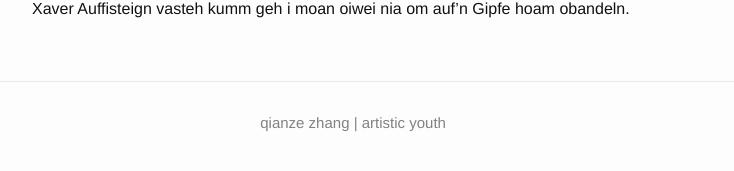
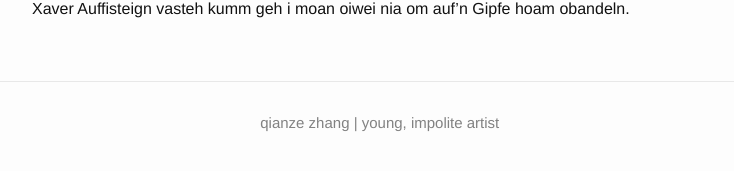
Before and after one commit to midzer/urban-theme, a Jekyll site: the page built from about.md, in a window 1280 px wide. Shown: the part 553-724 px from the top of the page, without its empty margins (268-1002 px from the left). Built offline with Jekyll 4.4.1, drawn with Linux system fonts in a browser that asks for light colours.

Commit message:
Update _config.yml

```diff
--- a/_config.yml
+++ b/_config.yml
@@ -2,7 +2,7 @@
 title: qianze zhang
 email: your-email@domain.com
 description: > # this means to ignore newlines until "baseurl:"
-  qianze zhang | artistic youth
+  qianze zhang | young, impolite artist
 baseurl: "" # the subpath of your site, e.g. /blog/
 url: "http://yourdomain.com" # the base hostname & protocol for your site
 twitter_username: QlANZEZHANG
```
